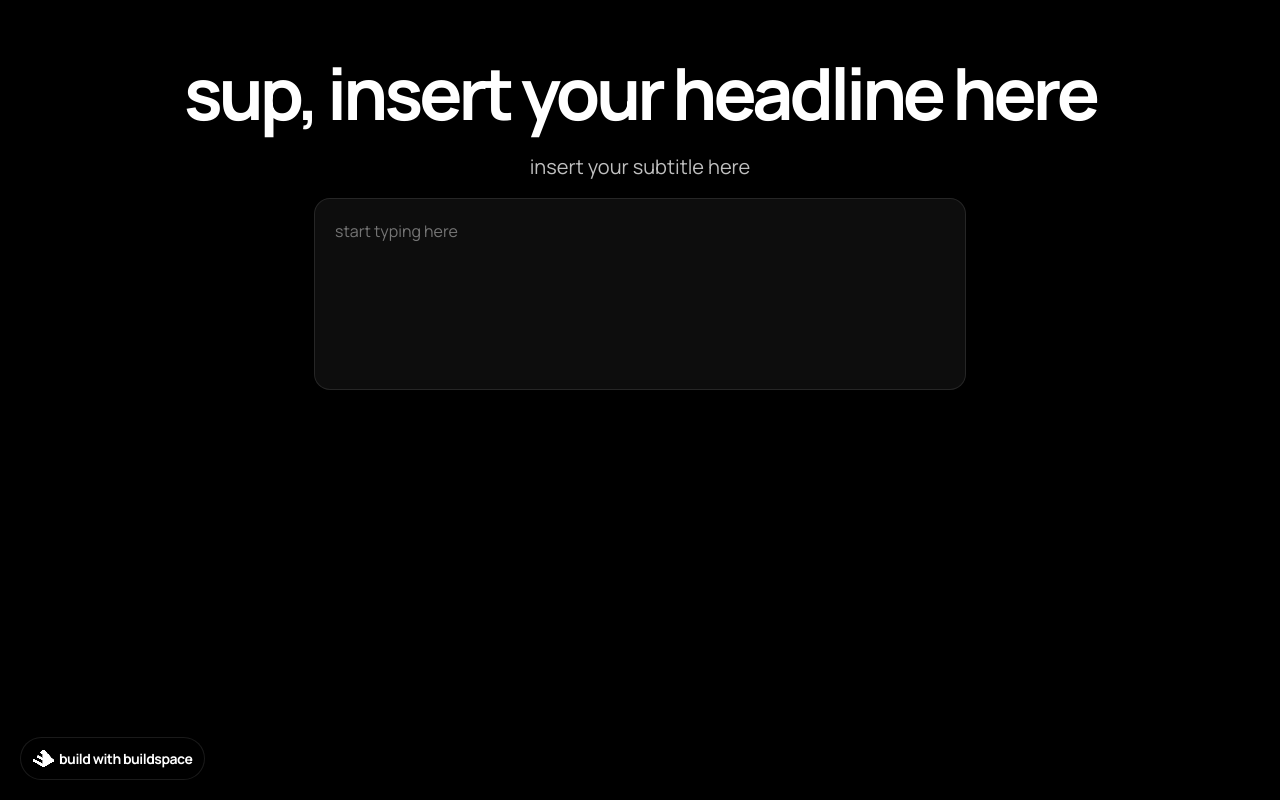
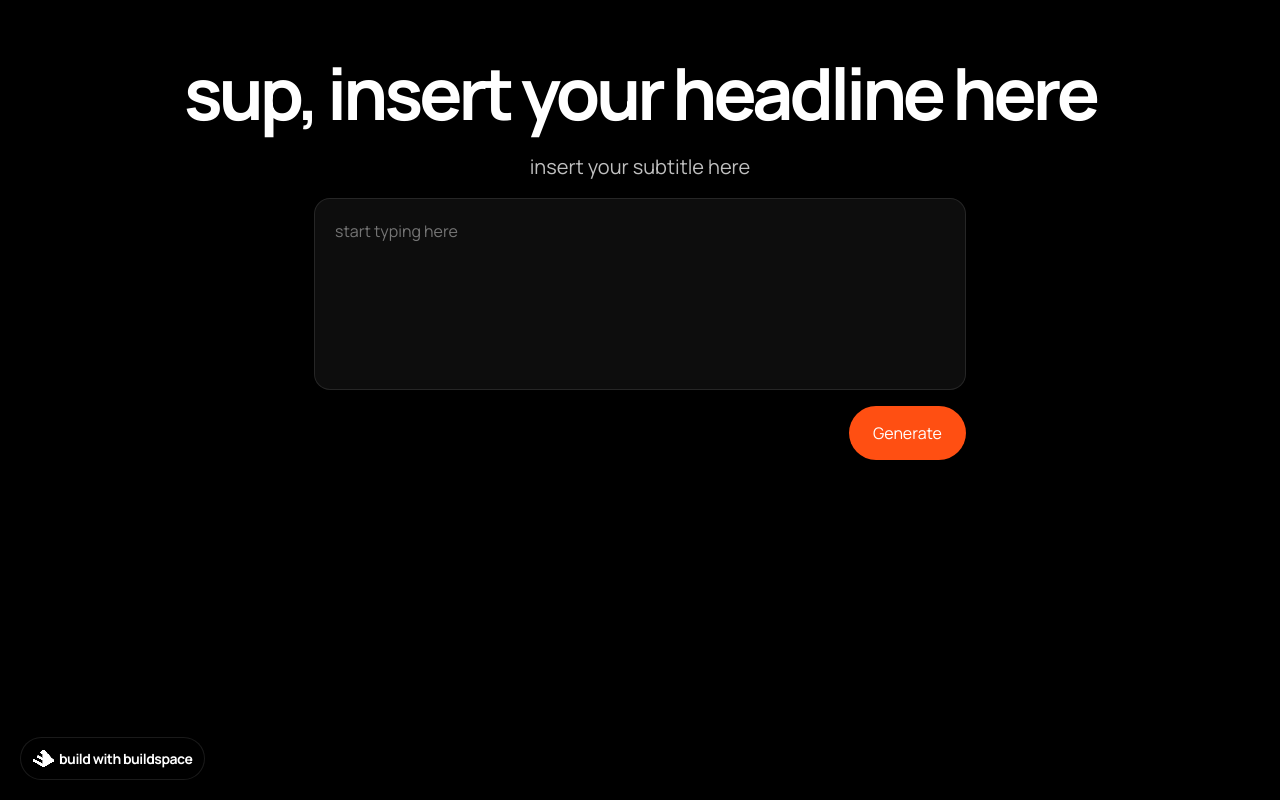
Before and after one commit to maxzintel/docdoc, a Next.js app: page / in a window 1280 px wide. Built offline with nearby package versions, Linux system fonts and the light colour scheme.

Commit message:
Add prompt generate button.

```diff
--- a/pages/index.js
+++ b/pages/index.js
@@ -10,7 +10,6 @@ const Home = () => {
   // call setUserInput and set to whatever is in the textarea.
   // allows value of userInput to always be what is in the textarea.
   const onUserChangedText = (event) => {
-    console.log(event.target.value);
     setUserInput(event.target.value);
   };
 
@@ -35,6 +34,13 @@ const Home = () => {
               value={userInput}
               onChange={onUserChangedText}
             />
+            <div className="prompt-buttons">
+              <a className="generate-button" onClick={null}>
+                <div className="generate">
+                  <p>Generate</p>
+                </div>
+              </a>
+            </div>
           </div>
         </div>
       </div>
```
